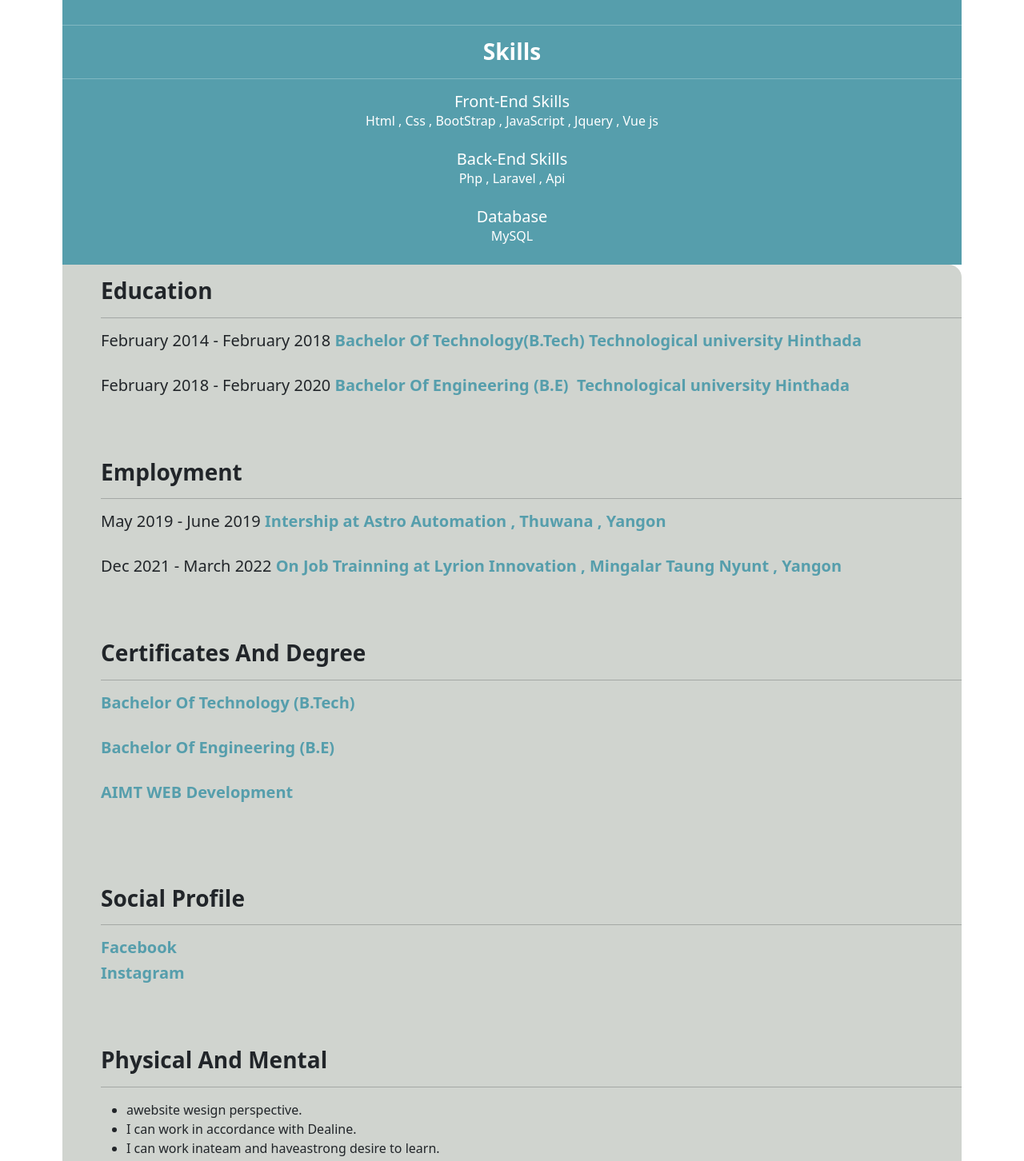
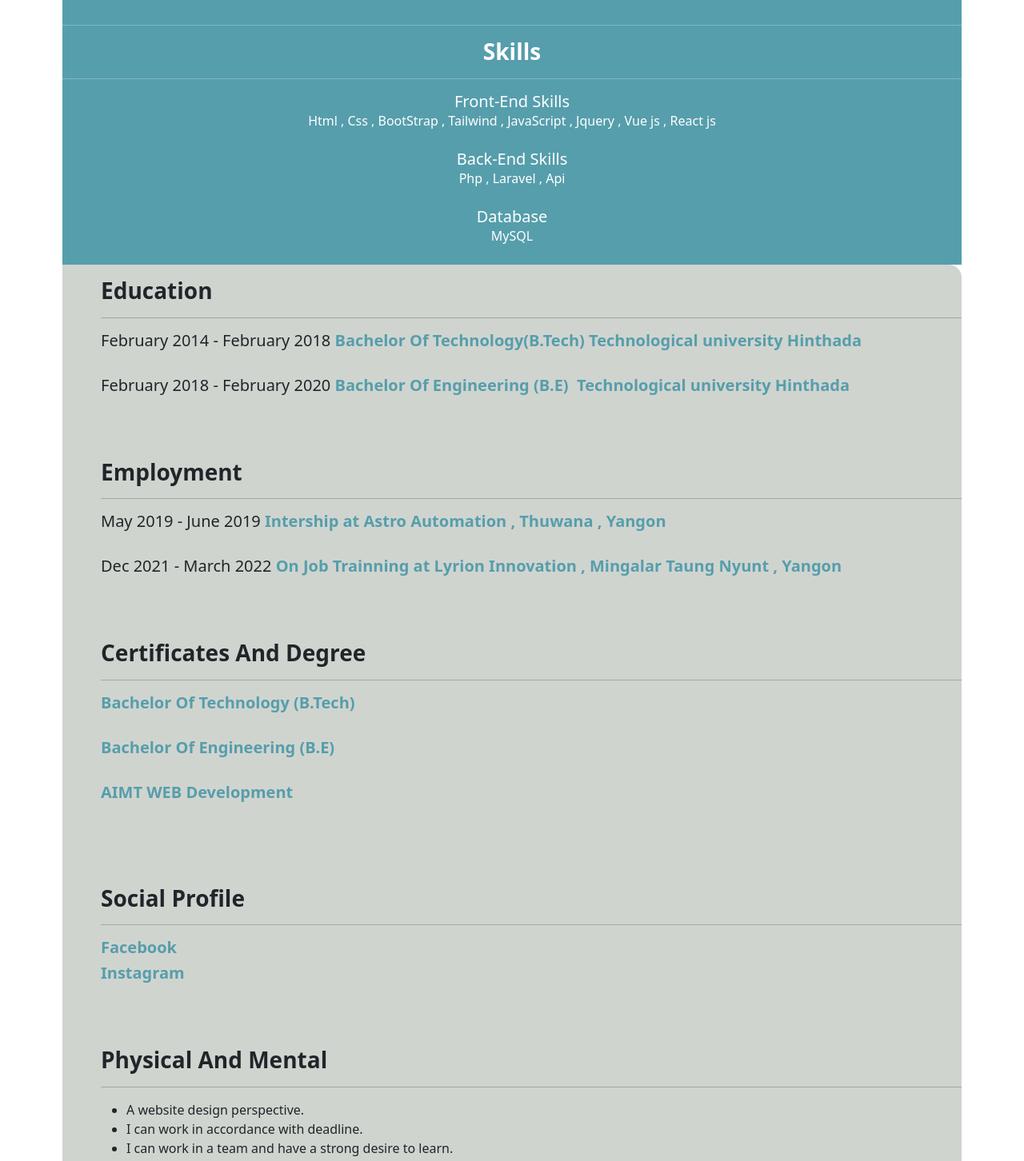
Before and after one commit to naybala/my-resume, a Vue app: page / in a window 1280 px wide. Shown: the part 1100-2552 px from the top of the page at 80% size. Built offline with nearby package versions, Linux system fonts and the light colour scheme.

Commit message:
fix some spelling

```diff
--- a/src/components/LeftContainer.vue
+++ b/src/components/LeftContainer.vue
@@ -58,7 +58,7 @@
       <hr class="text-white" />
       <h5 class="text-white text-center">Front-End Skills</h5>
       <p class="text-white text-center">
-        Html , Css , BootStrap , JavaScript , Jquery , Vue js
+        Html , Css , BootStrap , Tailwind , JavaScript , Jquery , Vue js , React js
       </p>
       <br />
       <h5 class="text-white text-center">Back-End Skills</h5>
--- a/src/components/RightContainer.vue
+++ b/src/components/RightContainer.vue
@@ -105,9 +105,9 @@
       <hr />
       <div>
         <ul>
-          <li>awebsite wesign perspective.</li>
-          <li>I can work in accordance with Dealine.</li>
-          <li>I can work inateam and haveastrong desire to learn.</li>
+          <li>A website design perspective.</li>
+          <li>I can work in accordance with deadline.</li>
+          <li>I can work in a team and have a strong desire to learn.</li>
           <li>I can complete tasks within the specified time.</li>
           <li>I have good teamwork and communication skills.</li>
           <li>Self-directed and able to work without supervision.</li>
```
Also changed, not shown: 1 other file (tests, documents, lock files or other folders).
